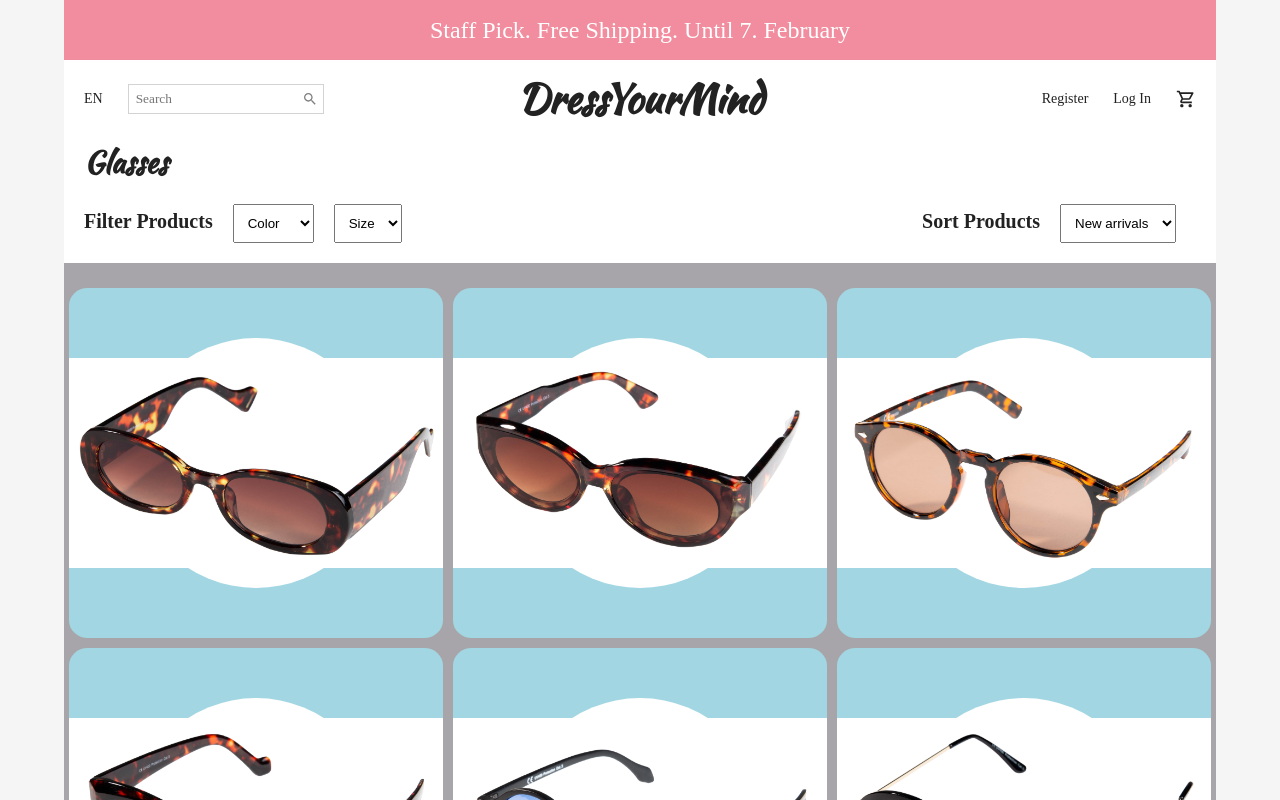
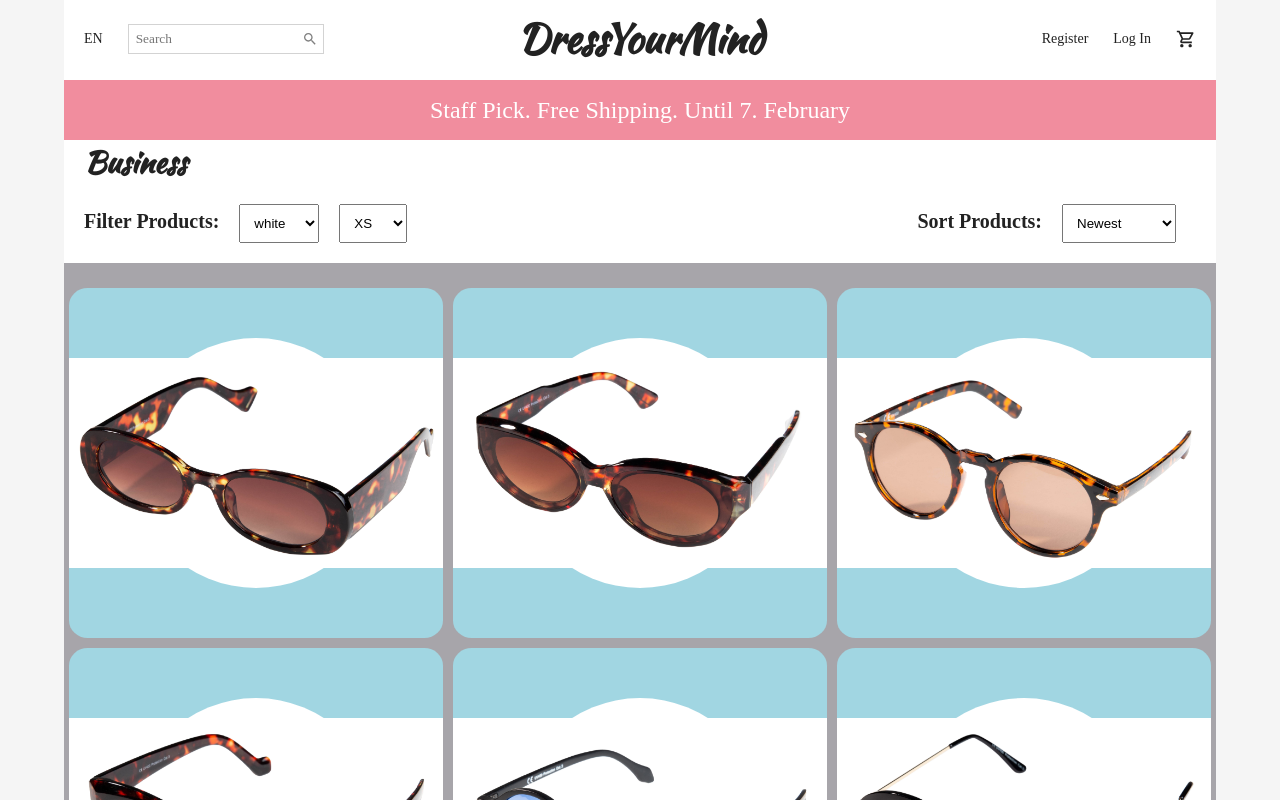
Before and after one commit to VincenzoCannone/online-shop-model, a React (Create React App) app: page /products/Business in a window 1280 px wide. Shown: the top 800 px of the page. Built offline with nearby package versions, Linux system fonts and the light colour scheme; no server answers; a web font is replaced by a local one.

Commit message:
filter-fetcht-products-collection

```diff
--- a/package.json
+++ b/package.json
@@ -7,10 +7,12 @@
     "@emotion/styled": "^11.6.0",
     "@material-ui/core": "^4.12.3",
     "@material-ui/icons": "^4.11.2",
-    "@mui/material": "^5.2.6",
+    "@mui/material": "^5.3.0",
     "@testing-library/jest-dom": "^5.15.1",
     "@testing-library/react": "^11.2.7",
     "@testing-library/user-event": "^12.8.3",
+    "axios": "^0.25.0",
+    "cors": "^2.8.5",
     "react": "^17.0.2",
     "react-dom": "^17.0.2",
     "react-router-dom": "^6.2.1",
--- a/src/components/CategoryItem.jsx
+++ b/src/components/CategoryItem.jsx
@@ -1,27 +1,46 @@
-import { Container, Image, Info, Title, Button } from './styles/StyledCategoryItem'
-import { useState } from 'react';
-import { letterSpacing } from '@mui/system';
+import {
+  Container,
+  Image,
+  Info,
+  Title,
+  Button,
+} from "./styles/StyledCategoryItem";
+import { useState } from "react";
+import { Link } from "react-router-dom";
+import { letterSpacing } from "@mui/system";
 
 const CategoryItem = ({ item }) => {
-
-  const [theCSS, setCSS] = useState({ color: '#fff', spacing: '0', shadow: "2px 2px 8px #888" });
+  const [theCSS, setCSS] = useState({
+    color: "#fff",
+    spacing: "0",
+    shadow: "2px 2px 8px #888",
+  });
 
   const changeIt = () => {
-    setCSS({ color: '#fff', spacing: '0.5rem', shadow: "2px 2px 8px #333" });
-  }
+    setCSS({ color: "#fff", spacing: "0.5rem", shadow: "2px 2px 8px #333" });
+  };
 
   const setBack = () => {
-    setCSS({ color: '#fff', spacing: '0', shadow: "2px 2px 8px #888" });
-  }
+    setCSS({ color: "#fff", spacing: "0", shadow: "2px 2px 8px #888" });
+  };
 
   return (
     <Container onMouseOver={changeIt} onMouseLeave={setBack}>
+      <Link to={`/products/${item.cat}`}></Link>
       <Image src={item.img} />
       <Info>
-        <Title style={{ color: theCSS.color, letterSpacing: theCSS.spacing, textShadow: theCSS.shadow }}>{item.title}</Title>
+        <Title
+          style={{
+            color: theCSS.color,
+            letterSpacing: theCSS.spacing,
+            textShadow: theCSS.shadow,
+          }}
+        >
+          {item.title}
+        </Title>
         <Button>SHOP NOW</Button>
       </Info>
-    </Container >
+    </Container>
   );
 };
 
--- a/src/components/Products.jsx
+++ b/src/components/Products.jsx
@@ -1,8 +1,45 @@
-import Product from "../components/Product";
+import axios from "axios";
+import { useEffect, useState } from "react";
 import { popularProducts } from "../data";
-import Container from './styles/StyledProducts'
+import Product from "./Product";
+import Container from "./styles/StyledProducts";
 
-const Products = () => {
+const Products = ({ cat, filters, sort }) => {
+  //! CHECK
+  console.log(cat, filters, sort);
+
+  const [products, setProducts] = useState([]);
+  const [filteredProducts, setfilteredProducts] = useState([]);
+
+  useEffect(() => {
+    const getProducts = async () => {
+      try {
+        const res = await axios.get(
+          cat
+            ? `http://localhost:3000/api/products?category=${cat}`
+            : `http://localhost:3000/api/products`
+        );
+
+        //! CHECK
+        console.log(res);
+
+        setProducts(res.data);
+      } catch (err) {}
+    };
+    getProducts();
+  }, [cat]);
+
+  useEffect(() => {
+    cat &&
+      setfilteredProducts(
+        products.filter((item) =>
+          Object.entries(filters).every(([key, value]) =>
+            item[key].includes(value)
+          )
+        )
+      );
+  }, [products, cat, filters]);
+
   return (
     <Container>
       {popularProducts.map((item) => (
--- a/src/pages/ProductList.jsx
+++ b/src/pages/ProductList.jsx
@@ -3,31 +3,51 @@ import Announcement from "../components/Announcement";
 import Products from "../components/Products";
 import Newsletter from "../components/Newsletter";
 import Footer from "../components/Footer";
-import { Container, Title, FilterContainer, Filter, FilterText, Select, Option } from '../../src/components/styles/StyledProductList'
+import { useLocation } from "react-router-dom";
+import { useState } from "react";
+import {
+  Container,
+  Title,
+  FilterContainer,
+  Filter,
+  FilterText,
+  Select,
+  Option,
+} from "../../src/components/styles/StyledProductList";
 
 const ProductList = () => {
+  const location = useLocation();
+  const cat = location.pathname.split("/")[2];
+  const [filters, setFilters] = useState({});
+  const [sort, setSort] = useState("newest");
+
+  const handleFilters = (e) => {
+    const value = e.target.value;
+    setFilters({
+      ...filters,
+      [e.target.name]: value,
+    });
+  };
+
   return (
-    <>
     <Container>
+      <Navbar />
       <Announcement />
-        <Navbar />
-        <Title>Glasses</Title>
+      <Title>{cat}</Title>
       <FilterContainer>
         <Filter>
-            <FilterText>Filter Products</FilterText>
-
-            <Select>
-              <Option disabled selected>
-                Color
-              </Option>
-              <Option>Blue</Option>
-              <Option>Red</Option>
-              <Option>Yellow</Option>
+          <FilterText>Filter Products:</FilterText>
+          <Select name="color" onChange={handleFilters}>
+            <Option disabled>Color</Option>
+            <Option>white</Option>
+            <Option>black</Option>
+            <Option>red</Option>
+            <Option>blue</Option>
+            <Option>yellow</Option>
+            <Option>green</Option>
           </Select>
-            <Select>
-              <Option disabled selected>
-                Size
-              </Option>
+          <Select name="size" onChange={handleFilters}>
+            <Option disabled>Size</Option>
             <Option>XS</Option>
             <Option>S</Option>
             <Option>M</Option>
@@ -35,21 +55,19 @@ const ProductList = () => {
             <Option>XL</Option>
           </Select>
         </Filter>
-
         <Filter>
-            <FilterText>Sort Products</FilterText>
-            <Select>
-              <Option selected> New arrivals</Option>
-              <Option>Price (asc)</Option>
-              <Option>Price (desc) </Option>
+          <FilterText>Sort Products:</FilterText>
+          <Select onChange={(e) => setSort(e.target.value)}>
+            <Option value="newest">Newest</Option>
+            <Option value="asc">Price (asc)</Option>
+            <Option value="desc">Price (desc)</Option>
           </Select>
         </Filter>
       </FilterContainer>
-      </Container>
-      <Products />
+      <Products cat={cat} filters={filters} sort={sort} />
       <Newsletter />
       <Footer />
-    </>
+    </Container>
   );
 };
 
```
Also changed, not shown: 2 other files (tests, documents, lock files or other folders). Lines whose indentation alone changed are shown as unchanged.
